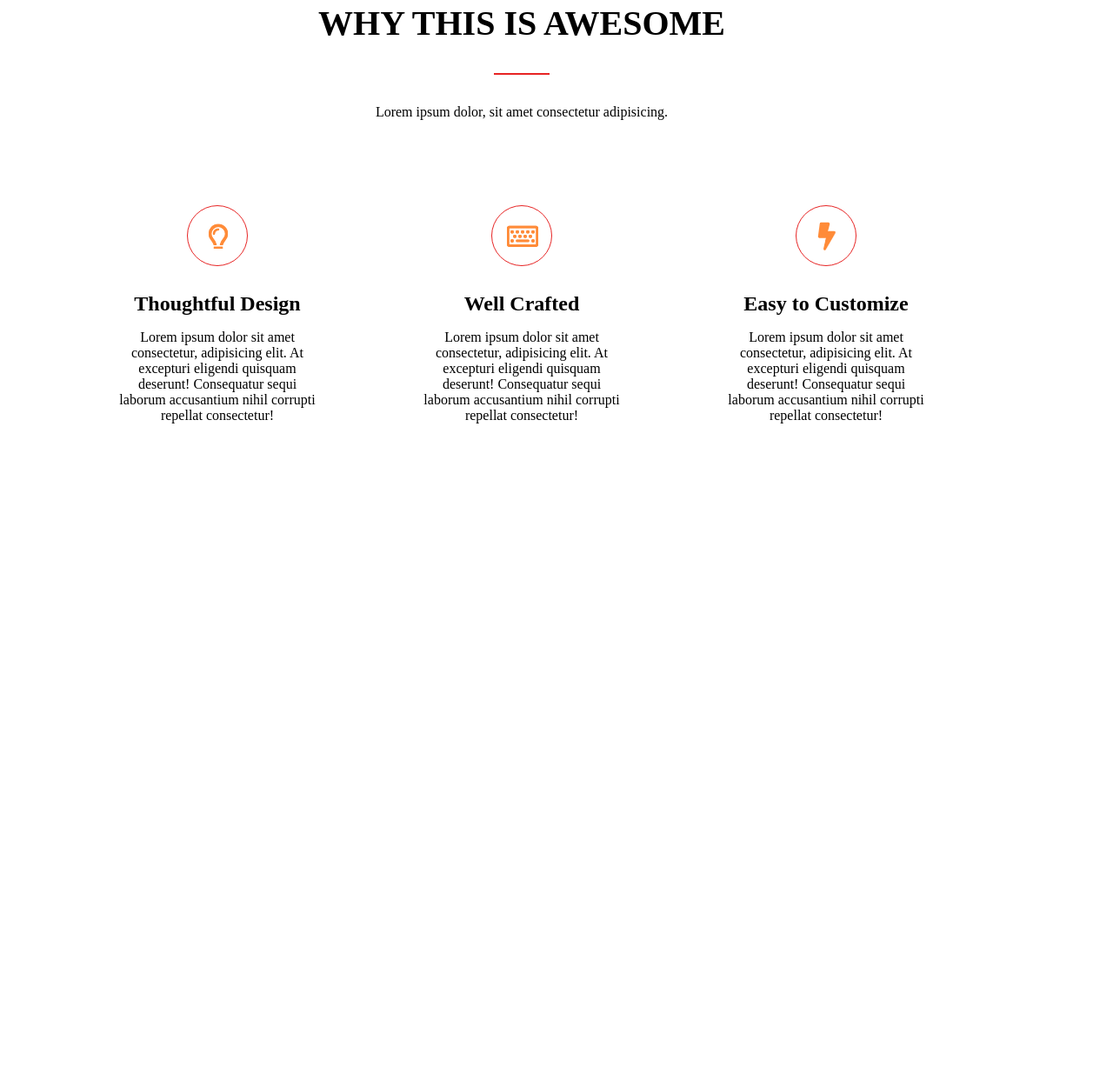
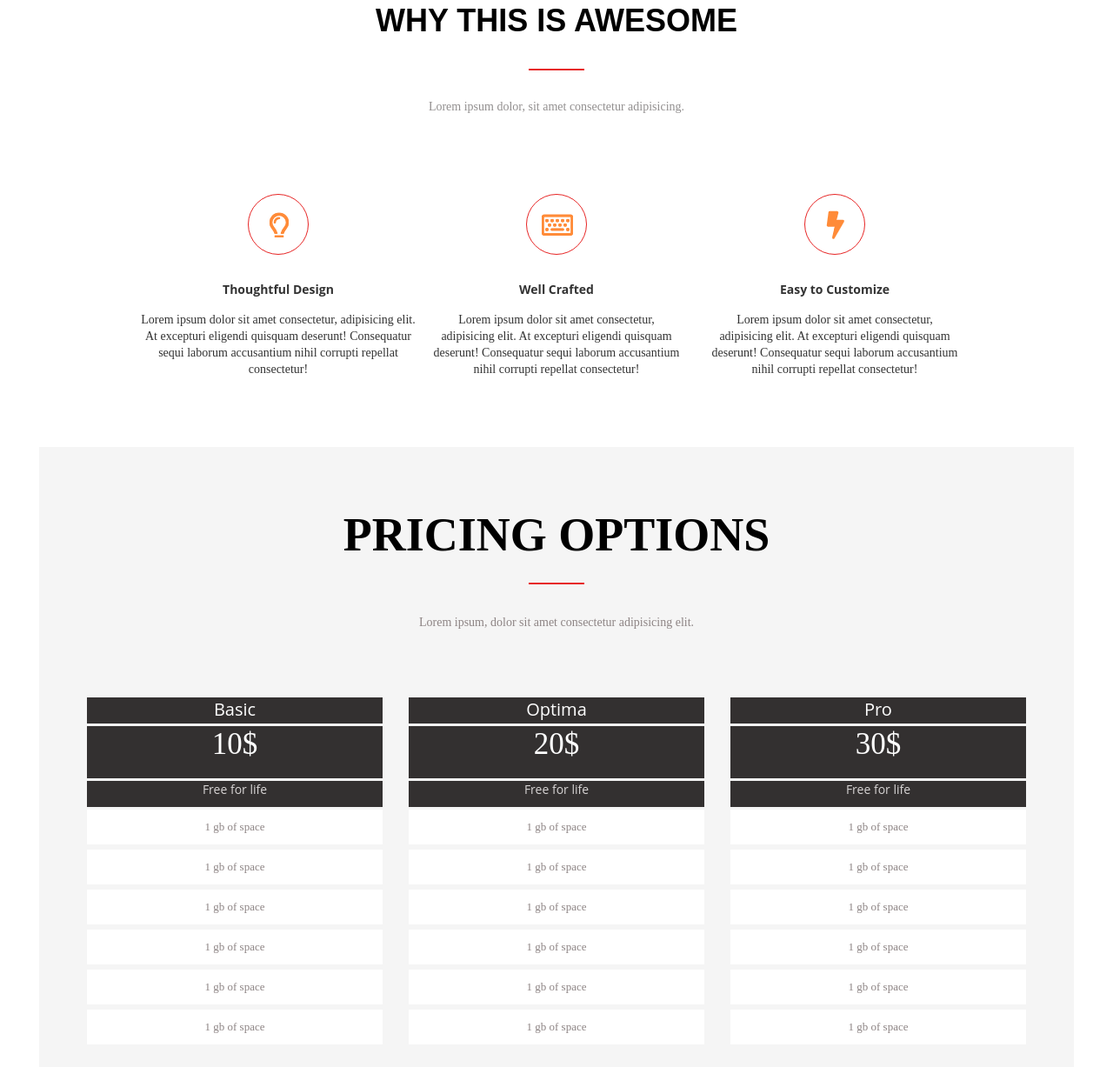
Before and after one commit to EgorDoroshevich/FE45-onl-Front-End-EgorDoroshevich, a plain HTML site: page FE45-onl-Front-End-Landing-EgorDoroshevich/index.html in a window 1280 px wide. Shown: the part 77-1304 px from the top of the page at 87% size. Before the commit the page ends 800 px from the top, so only its background shows below. Drawn offline with Linux system fonts and the light colour scheme.

Commit message:
added lesson-4 landing intro html

```diff
--- a/FE45-onl-Front-End-Landing-EgorDoroshevich/css/cdn.css
+++ b/FE45-onl-Front-End-Landing-EgorDoroshevich/css/cdn.css
@@ -1,3 +1,4 @@
+@import url('https://fonts.googleapis.com/css2?family=Montserrat:wght@100&display=swap');
 @import url('https://fonts.googleapis.com/css2?family=Montserrat:wght@100&display=swap');
 *{
     margin: none;
--- a/FE45-onl-Front-End-Landing-EgorDoroshevich/css/header.css
+++ b/FE45-onl-Front-End-Landing-EgorDoroshevich/css/header.css
@@ -2,8 +2,12 @@
     margin-bottom: 68px;
 }
 .portfolio-head-text{
+    font-weight: 400px;
+    font-size: 14px;
+    color:#928f8f;
     margin: auto;
     text-align: center;
+
 }
 .porfolio-head-squad{
     width: 64px;
--- a/FE45-onl-Front-End-Landing-EgorDoroshevich/css/index.css
+++ b/FE45-onl-Front-End-Landing-EgorDoroshevich/css/index.css
@@ -1,10 +1,10 @@
 @import url("./cdn.css");
 @import url("./header.css");
 @import url("./portfolio.css");
-
+@import url("./price.css");
 
 *{
-    max-width: 1170px;
+    max-width: 1900px;
     margin: 0 15px;
     padding: 0;
     list-style: none;
@@ -13,8 +13,10 @@
 
 }
 .tittle{
-    font-size: 40px;
+    font-family:"Raleway", sans-serif;
+    font-size: 36px;
     text-transform: uppercase;
     text-align: center;
     margin-bottom: 34px;
+
 }
--- a/FE45-onl-Front-End-Landing-EgorDoroshevich/css/portfolio.css
+++ b/FE45-onl-Front-End-Landing-EgorDoroshevich/css/portfolio.css
@@ -1,40 +1,43 @@
 .portfolio {
- max-width: 1170px;
+ /*  max-width: 1170px; */
+ margin: 0 15px;
+  padding: 80px 15px 80px 15px;
+  display: flex;
+  flex-direction: column;
+  flex-wrap: wrap;
 }
-.portfolio-head-main{
-    margin: 80px auto 34px;
+.container{
+    margin:0 auto 68px;
+    text-align: center;
 }
- .portfolio-wrap{
+ .portfolio-wrap {
    display: flex;
    justify-content: space-between;
 }
 .portfolio-wrap-content{
+    margin: auto;
     display: flex;
     justify-content:space-between;
+    align-items:center;
+    flex-wrap: wrap;
 }
 
 .portfolio-card{
-  /*   background-color: bisque; */
-    max-width: 350px;
-    text-align: center;
+     width: 350px;
+     margin: auto -15px;
+     font-weight: 400px;
 }
 .portfolio-card-description{
-    max-width: 350px;
+    font-weight: 350px;
     text-align:center;
+    margin: auto;
 }
-
-.portfolio-card-img1{
-    max-width: 70px;
-    height: 70px;
-    border: 1px solid #E72424;
-    border-radius: 50%;
-    margin: 30px auto;
-    display: flex;
-    align-items: center;
-    justify-content:center;
-
+.portfolio-card-description p{
+    font-size: 14px;
+    line-height: 19px;
+    color:#333333;
 }
-.portfolio-card-img2{
+.portfolio-card-img{
     max-width: 70px;
     height: 70px;
     border: 1px solid #E72424;
@@ -44,17 +47,13 @@
     align-items: center;
     justify-content:center;
 }
-.portfolio-card-img3{
-    max-width: 70px;
-    height: 70px;
-    border: 1px solid #E72424;
-    border-radius: 50%;
-    margin: 30px auto;
-    display: flex;
-    align-items: center;
-    justify-content:center;
- }
 .portfolio-card--tittle{
+    font-family: 'Open Sans';
+    font-weight: 400px;
+    font-size: 14px;
+    line-height: 19px;
+    text-align: center;
+    color:#333333;
     margin-bottom: 16px;
 
 }
--- /dev/null
+++ b/FE45-onl-Front-End-Landing-EgorDoroshevich/css/price.css
@@ -0,0 +1,101 @@
+.price{
+    padding: 80px 15px 59px 15px;
+    background-color: #F5F5F5;
+    margin: 0px 15px;
+    }
+.container{
+    margin: 0px auto 62px;
+    text-align: center;
+}
+.price-head{
+    font-family: 'Raleway';
+    font-weight: 400px;
+    font-size: 36px;
+    line-height: 42px;
+    text-align: center;
+    text-transform: uppercase;
+    margin-bottom: 34px;
+}
+.price-head-squad{
+    width: 64px;
+    height: 2px;
+    border: 1px solid #E72424;
+    margin: 0px auto 34px;
+}
+.price-head-text{
+    font-weight: 400px;
+    font-size: 14px;
+    line-height: 19px;
+    text-align:center;
+    margin: auto;
+}
+.price-head-text p{
+    font-size: 14px;
+    line-height: 19px;
+    color:#8d8484;
+}
+.price-main{
+    display: flex;
+    justify-content: space-between;
+    align-items:center;
+    flex-wrap: wrap;
+  }
+.price-box{
+    margin: auto;
+    display: flex;
+    justify-content: space-between;
+    flex-wrap: wrap;
+}
+.price-card{
+   max-width: 340px;
+   margin: 15px 15px;
+   display:flex;
+   flex-direction: column;
+}
+.price-card ul{
+    display: flex;
+    flex-direction: column;
+    align-items:center;
+    align-content: space-between;
+}
+.price-card-tarif{
+    height: 30px;
+    width: 340px;
+    background-color:#333030;;
+    font-family: 'Open Sans';
+    font-size: 20px;
+    line-height: 27px;
+    text-align: center;
+    color:#fff;
+}
+.price-card-coast{
+    margin: 3px 0px;
+    height: 60px;
+    width: 340px;
+    background-color:#333030;
+    font-family: 'Raleway';
+    font-size: 35px;
+    line-height: 41px;
+    text-align: center;
+    color:#fff;
+}
+.price-card-info{
+    height: 30px;
+    width: 340px;
+    background-color:#333030;
+    text-align: center;
+    font-family: 'Open Sans';
+    font-size: 14px;
+    line-height: 19px;
+    color:rgb(216, 213, 213);
+}
+.price-card-space{
+    margin: 3px 0px;
+    width: 340px;
+    line-height: 40px;
+    background-color:#fff;
+    font-size: small;
+    color:#8d8484;
+    display: flex;
+    justify-content: center;
+}
--- a/FE45-onl-Front-End-Landing-EgorDoroshevich/index.html
+++ b/FE45-onl-Front-End-Landing-EgorDoroshevich/index.html
@@ -13,9 +13,9 @@
         <div class="container">
            <div class="portfolio-head">
             <div class="portfolio-head-main">
-                <h1 class="tittle" id="portfolio-tittle">
+                <h2 class="tittle" id="portfolio-tittle">
                 why this is awesome
-                </h1>
+                </h2>
             </div>
                <div class="porfolio-head-squad">
 
@@ -31,14 +31,13 @@
         <div class="portfolio-wrap">
             <div class="portfolio-wrap-content">
                 <div class="portfolio-card">
-                    <div class="portfolio-card-content">
-                         <div class="portfolio-card-img1">
+                           <div class="portfolio-card-img">
                             <img src="./img/lamp.jpg" alt="#">
                                </div>
                               <div class="portfolio-card-tittle">
-                                 <h2 class="portfolio-card--tittle">
+                                 <h3 class="portfolio-card--tittle">
                                Thoughtful Design
-                                </h2>
+                                </h3>
                                 </div>
                                   <div class="portfolio-card-description">
                                      <p>Lorem ipsum dolor sit amet consectetur, adipisicing elit.
@@ -46,18 +45,17 @@
                                     laborum accusantium nihil corrupti repellat consectetur!
                                     </p>
                                       </div>
-                  </div>
                 </div>
 
                  <div class="portfolio-card">
                     <div class="portfolio-card-content">
-                        <div class="portfolio-card-img2">
+                        <div class="portfolio-card-img">
                             <img src="./img/keyboard.png" alt="#">
                                 </div>
                                <div class="portfolio-card-tittle">
-                                        <h2 class="portfolio-card--tittle">
+                                        <h3 class="portfolio-card--tittle">
                                            Well Crafted
-                                         </h2>
+                                         </h3>
                                          </div>
                                         <div class="portfolio-card-description">
                                        <p>Lorem ipsum dolor sit amet consectetur, adipisicing elit.
@@ -70,13 +68,13 @@
                  </div>
                                         <div class="portfolio-card">
                                             <div class="portfolio-card-content">
-                                                 <div class="portfolio-card-img3">
+                                                 <div class="portfolio-card-img">
                                                     <img src="./img/lightning.png" alt="#">
                                                        </div>
                                                       <div class="portfolio-card-tittle">
-                                                         <h2 class="portfolio-card--tittle">
+                                                         <h3 class="portfolio-card--tittle">
                                                        Easy to Customize
-                                                        </h2>
+                                                        </h3>
                                                         </div>
                                                           <div class="portfolio-card-description">
                                                              <p>Lorem ipsum dolor sit amet consectetur, adipisicing elit.
@@ -96,5 +94,66 @@
 
     </section>
 
+ <section class="price">
+    <div class="container">
+         <div class="price-head" id="price-head-tittle">
+            <h2>
+            pricing options
+            </h2>
+        </div>
+        <div class="price-head-squad">
+
+        </div>
+        <div class="price-head-text">
+            <p>
+            Lorem ipsum, dolor sit amet consectetur adipisicing elit.
+            </p>
+               </div>
+    </div>
+
+    <div class="price-main">
+        <div class="price-box">
+        <div class="price-card">
+            <ul>
+                <li1 class="price-card-tarif">Basic</li1>
+                <li2 class="price-card-coast">10$</li2>
+                <li3 class="price-card-info">Free for life</li3>
+                <li4 class="price-card-space">1 gb of space</li4>
+                <li4 class="price-card-space">1 gb of space</li4>
+                <li4 class="price-card-space">1 gb of space</li4>
+                <li4 class="price-card-space">1 gb of space</li4>
+                <li4 class="price-card-space">1 gb of space</li4>
+                <li4 class="price-card-space">1 gb of space</li4>
+            </ul>
+        </div>
+        <div class="price-card">
+            <ul>
+                <li1 class="price-card-tarif">Optima</li1>
+                <li2 class="price-card-coast">20$</li2>
+                <li3 class="price-card-info">Free for life</li3>
+                <li4 class="price-card-space">1 gb of space</li4>
+                <li4 class="price-card-space">1 gb of space</li4>
+                <li4 class="price-card-space">1 gb of space</li4>
+                <li4 class="price-card-space">1 gb of space</li4>
+                <li4 class="price-card-space">1 gb of space</li4>
+                <li4 class="price-card-space">1 gb of space</li4>
+            </ul>
+        </div>
+        <div class="price-card">
+            <ul>
+                <li1 class="price-card-tarif">Pro</li1>
+                <li2 class="price-card-coast">30$</li2>
+                <li3 class="price-card-info">Free for life</li3>
+                <li4 class="price-card-space">1 gb of space</li4>
+                <li4 class="price-card-space">1 gb of space</li4>
+                <li4 class="price-card-space">1 gb of space</li4>
+                <li4 class="price-card-space">1 gb of space</li4>
+                <li4 class="price-card-space">1 gb of space</li4>
+                <li4 class="price-card-space">1 gb of space</li4>
+            </ul>
+        </div>
+    </div>
+    </div>
+ </section>
 </body>
 </html>
```
